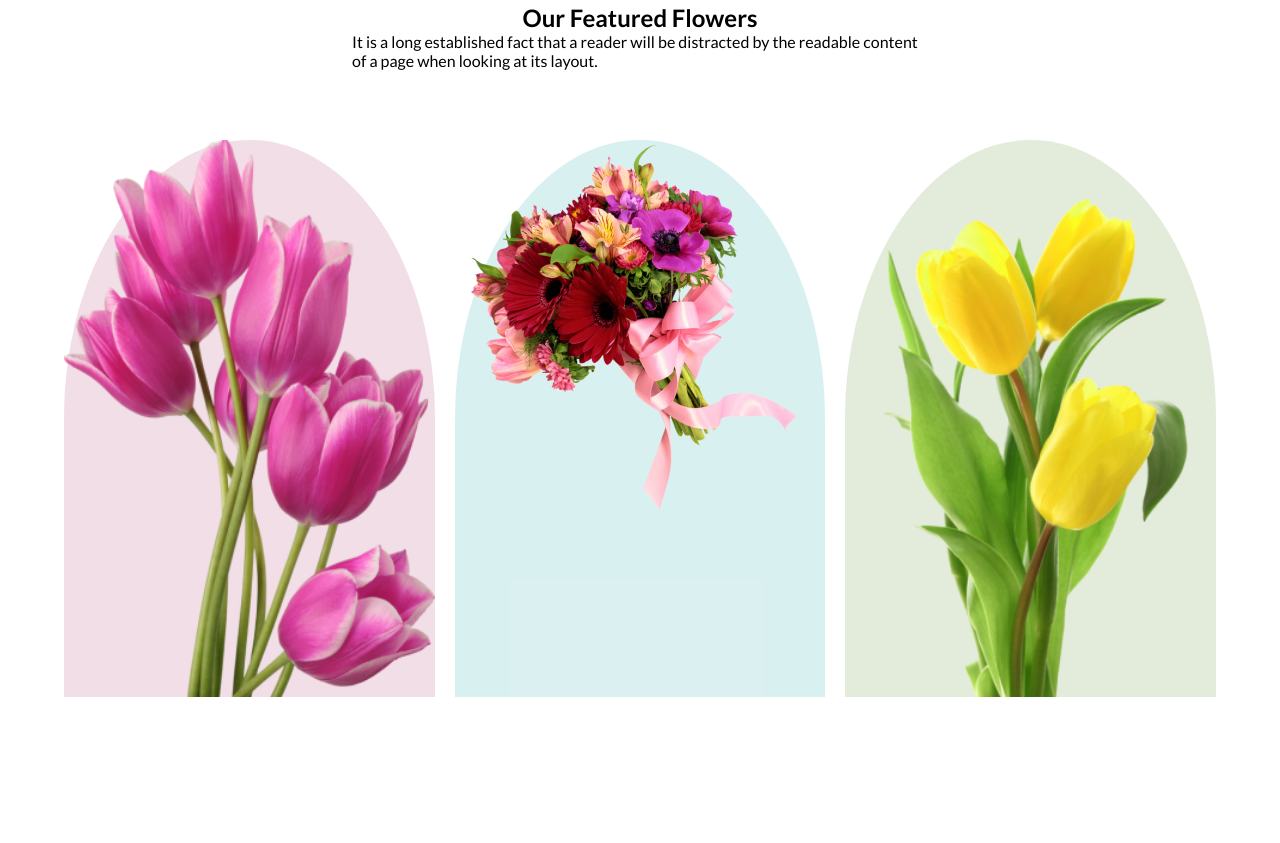
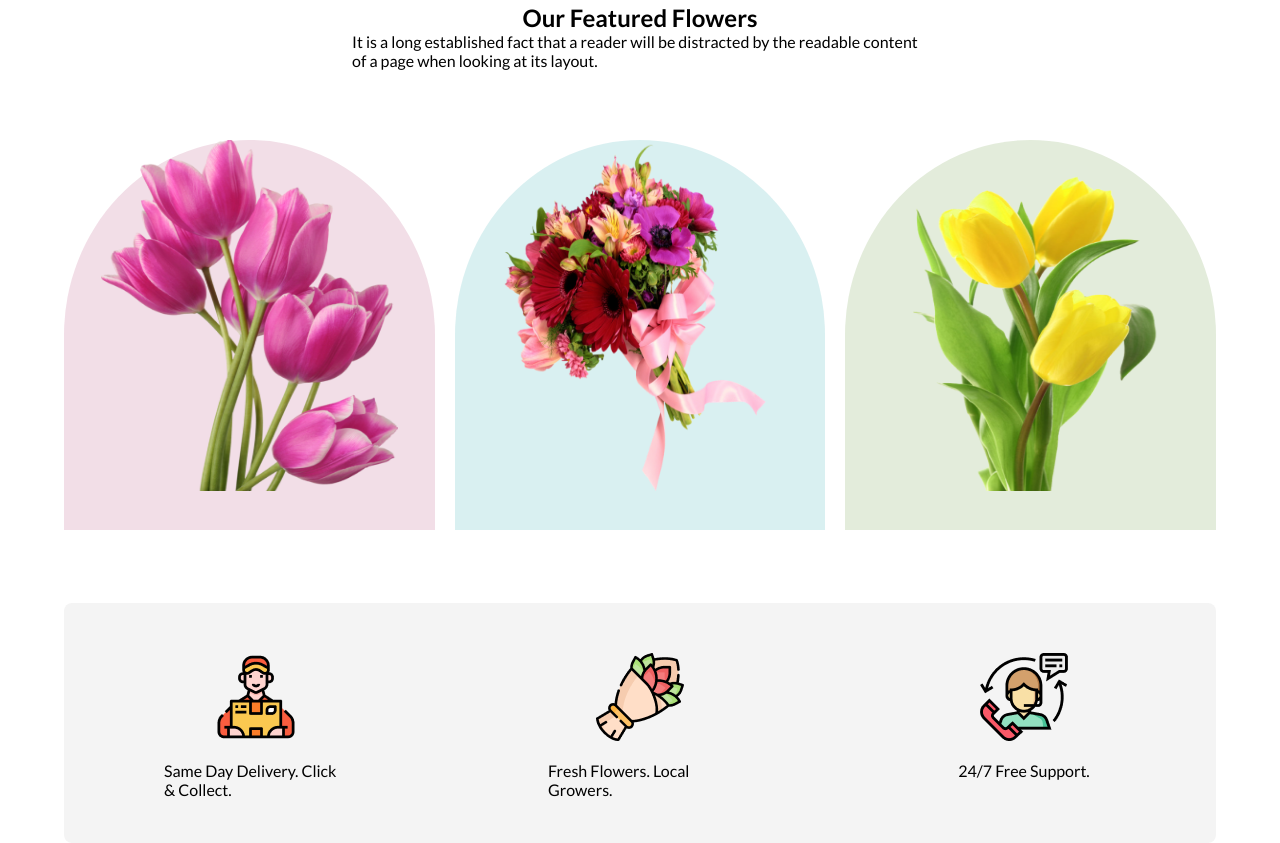
Before and after one commit to ALIFAHMEDONGKON21/Flower_shop, a plain HTML site: page index.html in a window 1280 px wide. Shown: the part 692-1535 px from the top of the page. Before the commit the page ends 1389 px from the top, so only its background shows below. Drawn offline with Linux system fonts and the light colour scheme.

Commit message:
support add

```diff
--- a/index.html
+++ b/index.html
@@ -39,13 +39,27 @@
             <div id="frist" class="frist-image">
                 <img src="./images/featured1.png" alt="">
             </div>
-            <div id="second" ,class="second-image">
+            <div id="second" class="second-image">
                 <img src="./images/featured2.png" alt="">
             </div>
-            <div id="third" class="third-image">
+            <div id="third"  class="third-image">
                 <img src="/images/featured3.png" alt="">
             </div>
         </div>
+    </section>
+    <section class="office-work">
+        <div class="Delivery"><img src="/images/Group 57.png" alt="">
+            <p>Same Day Delivery. Click & Collect.</p>
+            </div>
+
+            <div class="growers">
+                <img src="/images/Group 58.png" alt="">
+                <p>Fresh Flowers. Local Growers.</p>
+            </div>
+            <div class="support">
+                <img src="/images/Group 59.png" alt="">
+                <p>24/7 Free Support.</p>
+            </div>
     </section>
     </main>
     <footer>
--- a/styles/style.css
+++ b/styles/style.css
@@ -80,7 +80,7 @@ font-size: 60px;
 }
 .frist-image,.second-image,.third-image
 {
-    height: 480;
+    height: 390px;
     width: 33%;
     display: flex;
     flex-direction: column;
@@ -88,22 +88,56 @@ font-size: 60px;
     justify-items: center;
     align-items: center;
     border-radius: 50% 50% 0 0;
-    /* border: 2px solid red; */
+
+}
+.third-image{
+    border-radius: 50% 50% 0 0;
 }
 .frist-image img,.second-image img,.third-image img{
-    width: 100%;
-    height: 100%;
+    width: 80%;
+    height: 90%;
 }
 
 #frist{
     background-color:  rgba(167, 33, 98, 0.15);
 }
 #second{
+   background-color:  rgba(5, 151, 160, 0.15);
 
-
-   background-color:  rgba(5, 151, 160, 0.15);
-   border-radius: 50% 50% 0 0;
 }
 #third{
     background-color: rgba(71, 125, 17, 0.15);
 }
+.office-work{
+    width: 90%;
+    margin: 0% auto;
+    height: 240px;
+    margin-top: 50px;
+    /* border: 2px solid red; */
+    display: flex;
+    border-radius: 8px;
+    background: rgba(39, 39, 39, 0.05);
+
+
+}
+
+.Delivery,.support,.growers{
+    width: 372px;
+    height: 172px;
+    display: flex;
+    flex-direction: column;
+    justify-items: center;
+    align-items: center;
+    /* border: 2px solid rebeccapurple; */
+    margin-top: 50px;
+    margin-bottom: 50px;
+    margin-left: 100px;
+    margin-right: 100px;
+}
+.Delivery p,
+.support p,.growers p{
+    display:flex;
+    justify-items: center;
+    align-items: center;
+    margin-top: 20px;
+}
```
